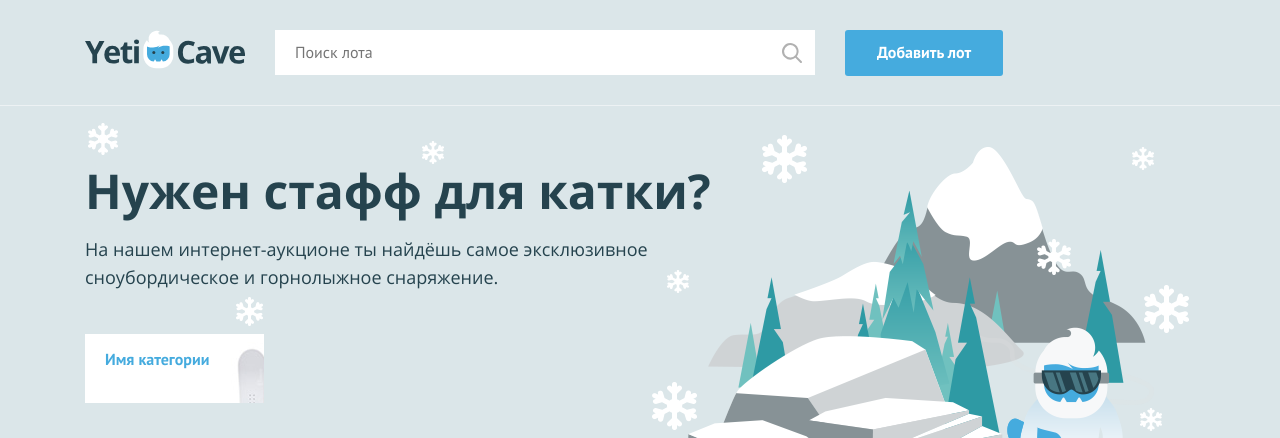
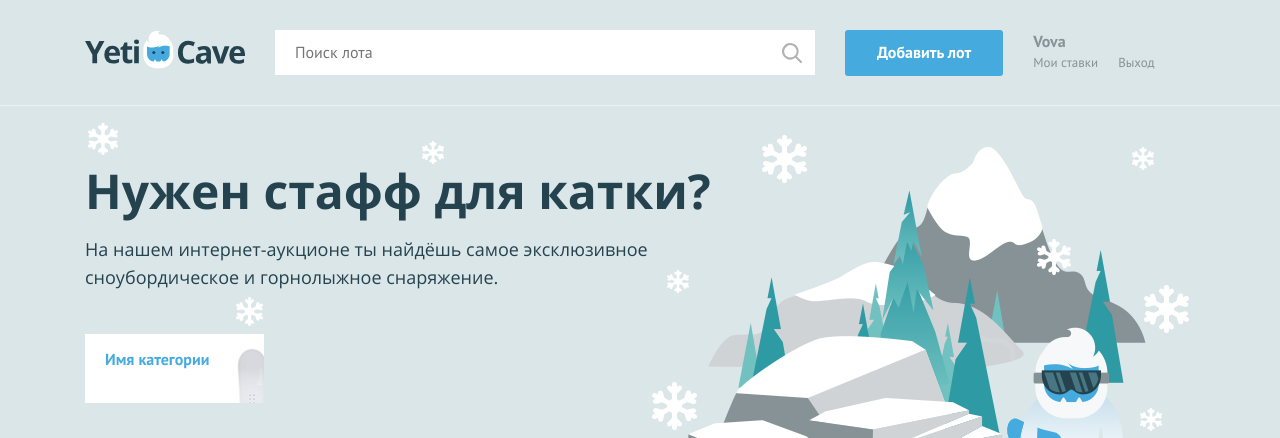
Before and after one commit to vfinchuk/890035-yeticave-9, a PHP site: page / in a window 1280 px wide. Shown: the top 438 px of the page. Run offline with PHP 8.4, Linux system fonts and the light colour scheme.

Commit message:
Написал условие на аутенцификацию

```diff
--- a/index.php
+++ b/index.php
@@ -1,7 +1,7 @@
 <?php
 $is_auth = rand(0, 1);
 
-$user_name = ''; // укажите здесь ваше имя
+$user_name = 'Vova'; // укажите здесь ваше имя
 ?>
 <!DOCTYPE html>
 <html lang="ru">
@@ -27,9 +27,22 @@ $user_name = ''; // укажите здесь ваше имя
         <a class="main-header__add-lot button" href="pages/add-lot.html">Добавить лот</a>
 
         <nav class="user-menu">
-
-        <!-- здесь должен быть PHP код для показа меню и данных пользователя -->
-
+        <?php if($is_auth){ ?>
+            <div class="user-menu__logged">
+                <p><?=$user_name;?></p>
+                <a class="user-menu__bets" href="pages/my-bets.html">Мои ставки</a>
+                <a class="user-menu__logout" href="#">Выход</a>
+            </div>
+            <?php } else { ?>
+            <ul class="user-menu__list">
+                <li class="user-menu__item">
+                    <a href="#">Регистрация</a>
+                </li>
+                <li class="user-menu__item">
+                    <a href="#">Вход</a>
+                </li>
+            </ul>
+        <?php } ?>
         </nav>
     </div>
 </header>
```
